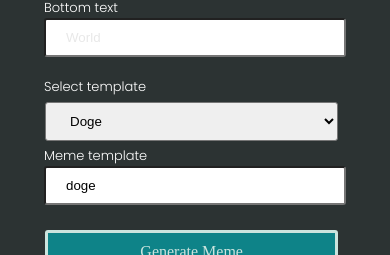
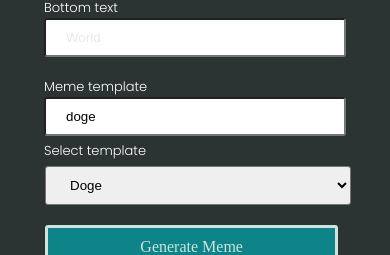
Before and after one commit to anetasopa/react-meme-generator, a React app: page / in a window 390 px wide. Shown: the part 577-832 px from the top of the page. Built offline with nearby package versions, Linux system fonts and the light colour scheme; a web font is replaced by a local one.

Commit message:
Change place on the label meme template

```diff
--- a/src/Component/Form/Select/Select.js
+++ b/src/Component/Form/Select/Select.js
@@ -7,6 +7,16 @@ function Select({ template, setTemplate }) {
 
   return (
     <div className={styles.container}>
+      <label hidden>
+        Meme template
+        <input
+          value={template}
+          onFocus={(event) => (event.currentTarget.value = '')}
+          onChange={(event) => {
+            setTemplate(event.currentTarget.value);
+          }}
+        />
+      </label>
       <label htmlFor="templateSelector">Select template</label>
       <select value={template} onChange={chooseMemeTemplate}>
         <option value="fry">Fry</option>
@@ -19,16 +29,6 @@ function Select({ template, setTemplate }) {
         <option value="center">Center</option>
         <option value="disastergirl">Disastergirl</option>
       </select>
-      <label hidden>
-        Meme template
-        <input
-          value={template}
-          onFocus={(event) => (event.currentTarget.value = '')}
-          onChange={(event) => {
-            setTemplate(event.currentTarget.value);
-          }}
-        />
-      </label>
     </div>
   );
 }
--- a/src/Component/Form/Select/select.module.css
+++ b/src/Component/Form/Select/select.module.css
@@ -33,7 +33,7 @@ select:focus {
 
 @media (max-width: 768px) {
   select {
-    width: 94%;
+    width: 98%;
     margin-left: 6px;
   }
 }
--- a/src/Component/Form/form.module.css
+++ b/src/Component/Form/form.module.css
@@ -3,7 +3,7 @@
   display: flex;
   flex-direction: column;
   margin-left: 20px;
-  gap: 58px;
+  gap: 25px;
 }
 
 @media (max-width: 768px) {
```
